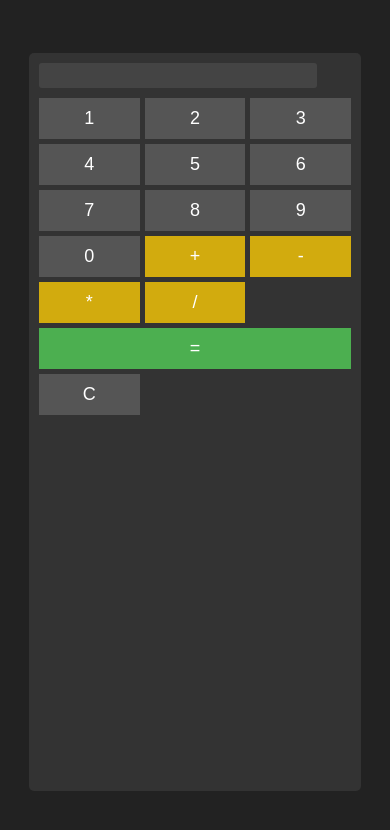
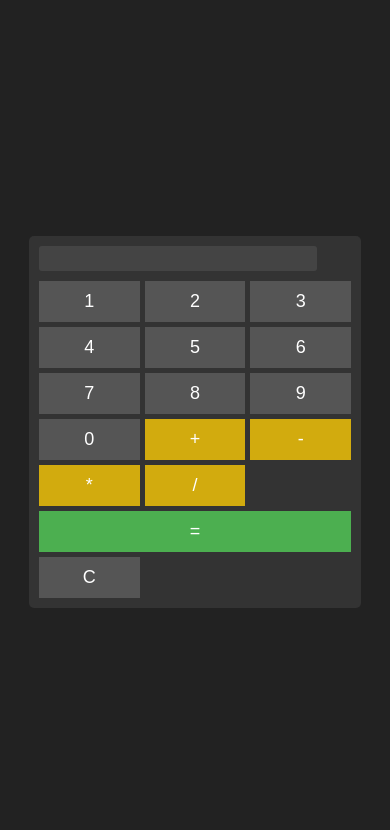
Before and after one commit to renatopuente/calculadora, a plain HTML site: page index.html in a window 390 px wide. Drawn offline with Linux system fonts and the light colour scheme.

Commit message:
Update styles.css

```diff
--- a/styles.css
+++ b/styles.css
@@ -74,7 +74,7 @@ button:hover {
 @media (max-width: 767px) {
   .calculator {
     width: 80vw;
-    height: 85vh;
+    height: auto;
     background: #333;
     padding: 10px;
     border-radius: 5px;
```
